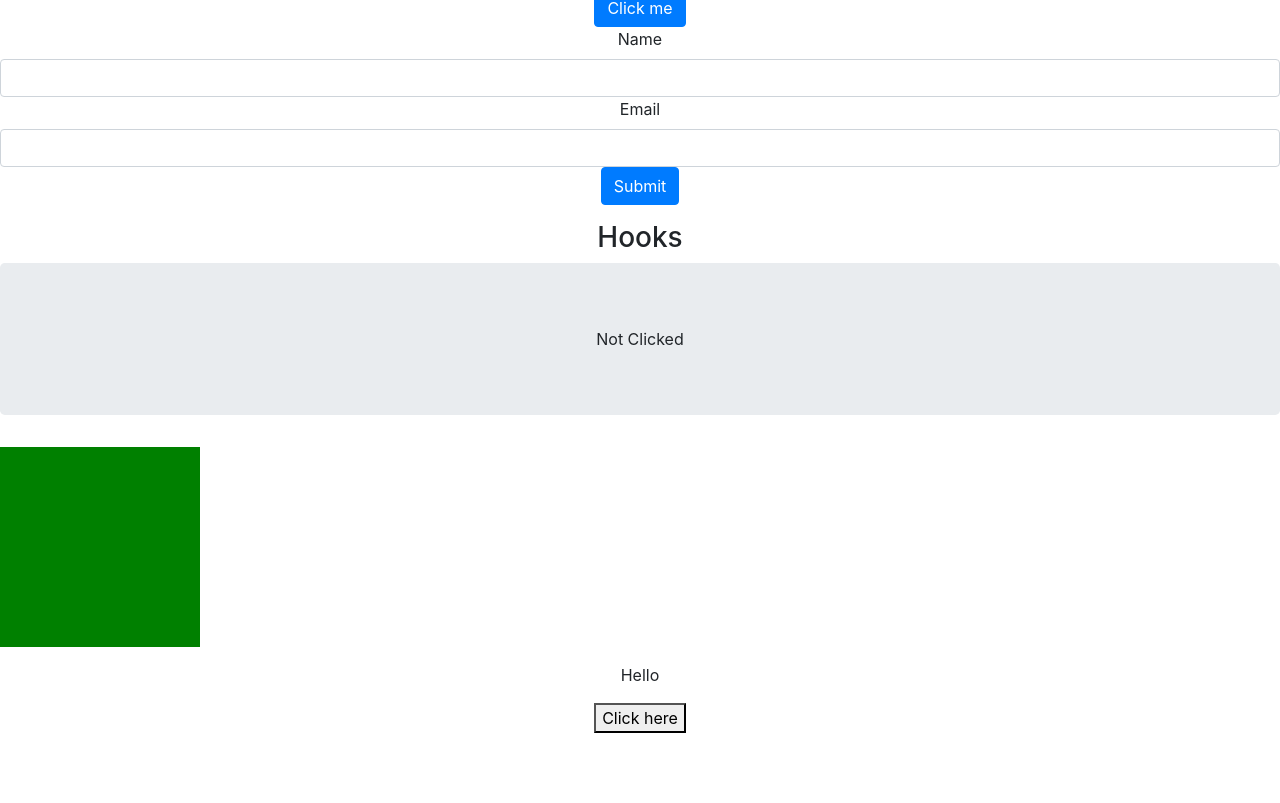
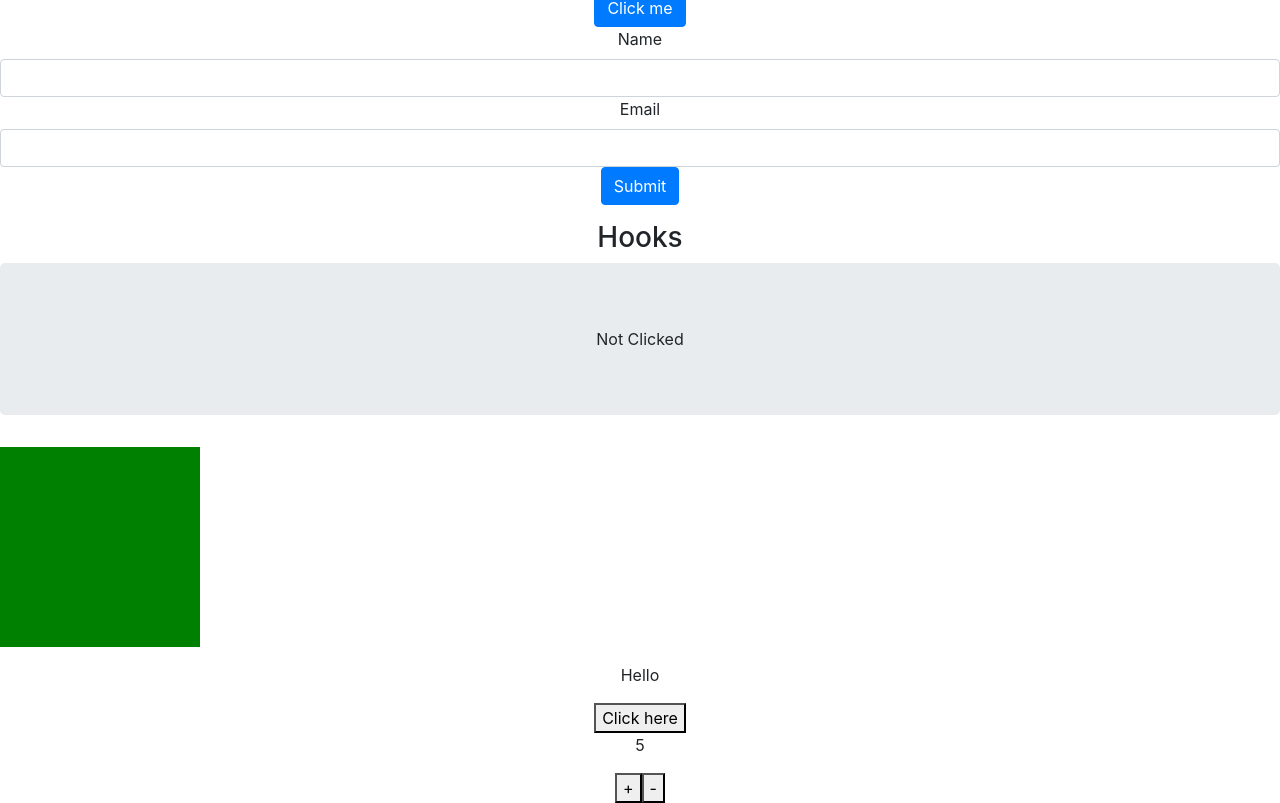
Before and after one commit to tom-meyrick/react-week-10, a React (Create React App) app: page / in a window 1280 px wide. Shown: the part 1038-1841 px from the top of the page. Before the commit the page ends 1771 px from the top, so only its background shows below. Built offline with nearby package versions, Linux system fonts and the light colour scheme; no server answers.

Commit message:
Hooks Q4 complete

```diff
--- a/src/App.js
+++ b/src/App.js
@@ -7,6 +7,7 @@ import Max from "./components/Max";
 import Clicked from "./components/hooks/Clicked";
 import Square from "./components/hooks/Square";
 import ToggleText from "./components/hooks/ToggleText";
+import Counter from "./components/hooks/Counter";
 
 const App = () => (
   <>
@@ -22,6 +23,7 @@ const App = () => (
     <Clicked />
     <Square color={"orange"} />
     <ToggleText initial={"Hello"} alternate={"World"} />
+    <Counter initial={5} max={10} />
   </>
 );
 
--- /dev/null
+++ b/src/components/hooks/Counter.js
@@ -0,0 +1,19 @@
+// Create a <Counter initial={ 50 } max={ 100 } /> component. It should consist of a <p> containing a number (which starts at the initial value) and two buttons, + and -. When the user clicks the + button, the number should go up. When the user clicks the - button the number should go down. The number should not be able to go below 0. Use props to pass in a maximum value for the counter.
+import React, { useState } from "react";
+
+const Counter = ({ initial, max }) => {
+  const [counter, setCounter] = useState(initial);
+
+  const updatePlus = () => setCounter(counter < max ? counter + 1 : counter);
+  const updateMinus = () => setCounter(counter > 0 ? counter - 1 : counter);
+
+  return (
+    <>
+      <p>{counter}</p>
+      <button onClick={updatePlus}>+</button>
+      <button onClick={updateMinus}>-</button>
+    </>
+  );
+};
+
+export default Counter;
```
